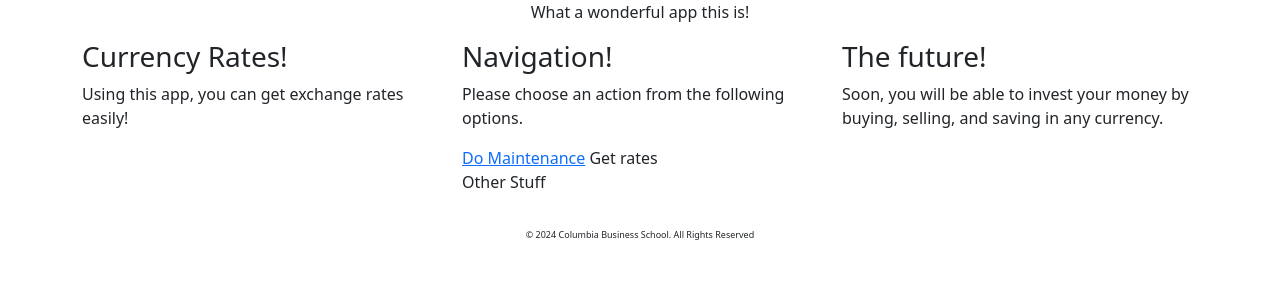
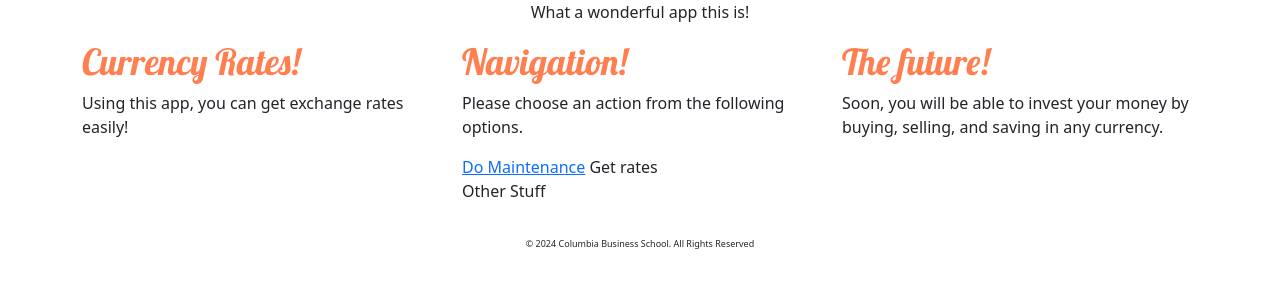
Before and after one commit to LogstonEducation/WebAppProgrammingInPython-LectureProject, a Django app: page / in a window 1280 px wide. Shown: the top 300 px of the page. Run offline with Django 5.2, Linux system fonts and the light colour scheme.

Commit message:
Add lobster font

```diff
--- a/static/myapp/style.css
+++ b/static/myapp/style.css
@@ -15,3 +15,9 @@ h1 {
    font-size: large;
    color: crimson;
 }
+
+.lobster {
+    color: coral;
+    font-family: 'lobster';
+    font-size: 36px;
+}
--- a/templates/myapp/base.html
+++ b/templates/myapp/base.html
@@ -5,6 +5,7 @@
     <meta charset="UTF-8">
     <title>Currency App</title>
     <link href="https://cdn.jsdelivr.net/npm/bootstrap@5.0.2/dist/css/bootstrap.min.css" rel="stylesheet" integrity="sha384-EVSTQN3/azprG1Anm3QDgpJLIm9Nao0Yz1ztcQTwFspd3yD65VohhpuuCOmLASjC" crossorigin="anonymous">
+    <link href='//fonts.googleapis.com/css?family=Lobster&subset=latin,latin-ext' rel='stylesheet' type='text/css'>
     <link rel="stylesheet" href="{% static 'myapp/style.css' %}">
 </head>
 <body>
--- a/templates/myapp/home.html
+++ b/templates/myapp/home.html
@@ -8,11 +8,11 @@
     <div class="container">
         <div class="row">
             <div class="col-sm-4">
-                <h3>Currency Rates!</h3>
+                <h3 class="lobster">Currency Rates!</h3>
                 <p>Using this app, you can get exchange rates easily!</p>
             </div>
             <div class="col-sm-4">
-                <h3>Navigation!</h3>
+                <h3 class="lobster">Navigation!</h3>
                 <p>Please choose an action from the following options.</p>
                 <p>
                     <a href="{% url 'maintenance' %}">Do Maintenance</a>
@@ -23,7 +23,7 @@
                 </p>
             </div>
             <div class="col-sm-4">
-                <h3>The future!</h3>
+                <h3 class="lobster">The future!</h3>
                 <p>Soon, you will be able to invest your money by buying, selling, and saving in any currency.</p>
             </div>
         </div>
```
